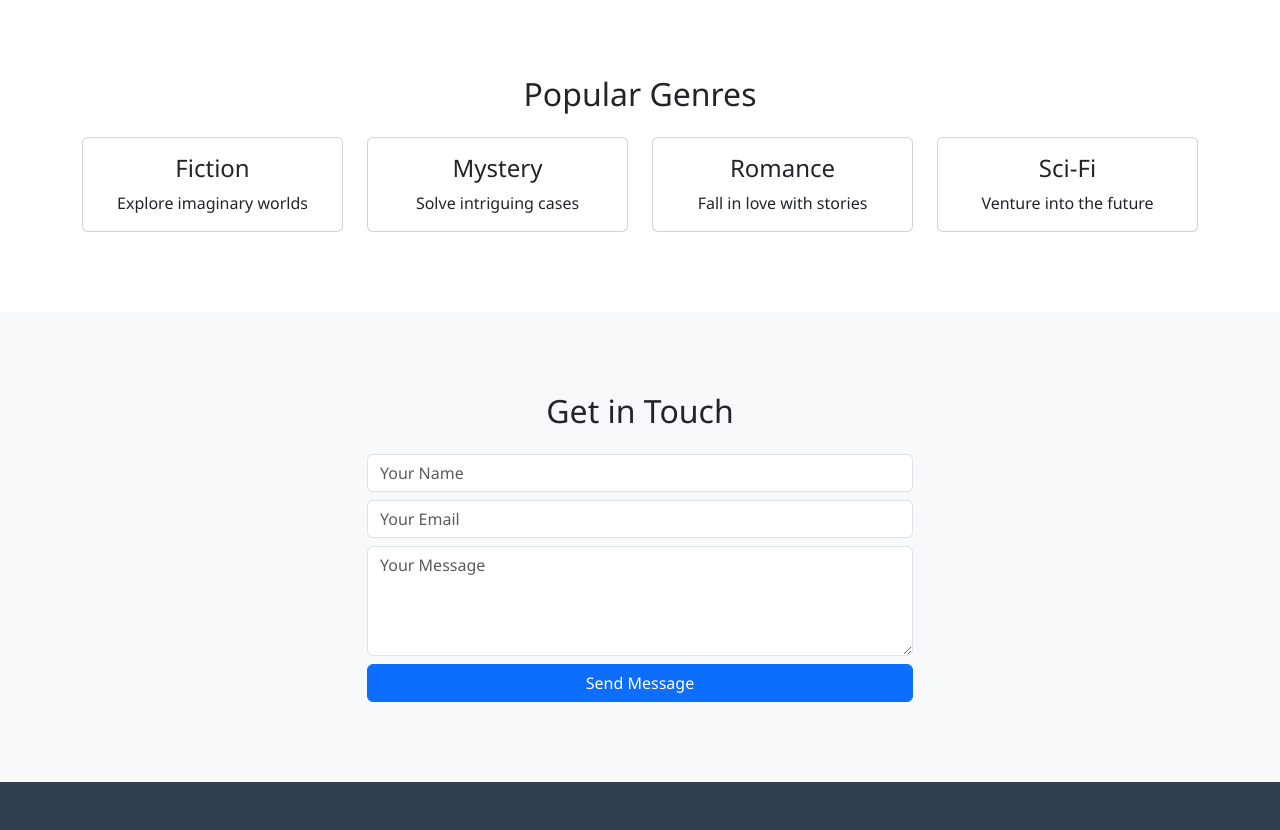
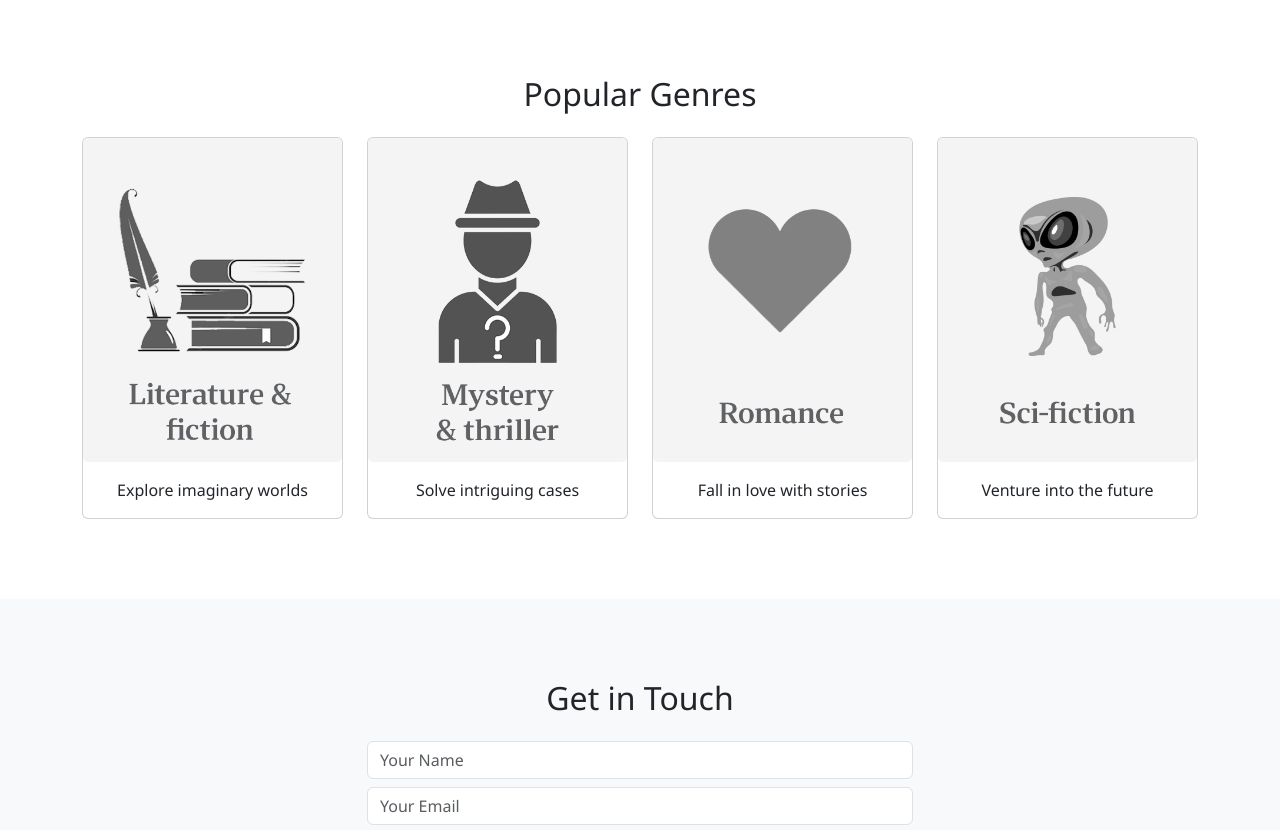
Before and after one commit to Sandipv2/bookcorner, a plain HTML site: page index.html in a window 1280 px wide. Shown: the part 2440-3270 px from the top of the page. Drawn offline with nearby package versions, Linux system fonts and the light colour scheme.

Commit message:
Added pics in genres

```diff
--- a/index.html
+++ b/index.html
@@ -260,32 +260,32 @@
         <div class="row">
           <div class="col-md-3">
             <div class="card text-center">
+              <img src="images/fiction.png" class="card-img">
               <div class="card-body">
-                <h4 class="card-title">Fiction</h4>
                 <p class="card-text">Explore imaginary worlds</p>
               </div>
             </div>
           </div>
           <div class="col-md-3">
             <div class="card text-center">
+              <img src="images/mystery.png" class="card-img">
               <div class="card-body">
-                <h4 class="card-title">Mystery</h4>
                 <p class="card-text">Solve intriguing cases</p>
               </div>
             </div>
           </div>
           <div class="col-md-3">
             <div class="card text-center">
+              <img src="images/romance.png" class="card-img">
               <div class="card-body">
-                <h4 class="card-title">Romance</h4>
                 <p class="card-text">Fall in love with stories</p>
               </div>
             </div>
           </div>
           <div class="col-md-3">
             <div class="card text-center">
+              <img src="images/scifiction.png" class="card-img">
               <div class="card-body">
-                <h4 class="card-title">Sci-Fi</h4>
                 <p class="card-text">Venture into the future</p>
               </div>
             </div>
```
Also changed, not shown: images/fiction.png (added), images/mystery.png (added), images/romance.png (added), images/scifiction.png (added).
